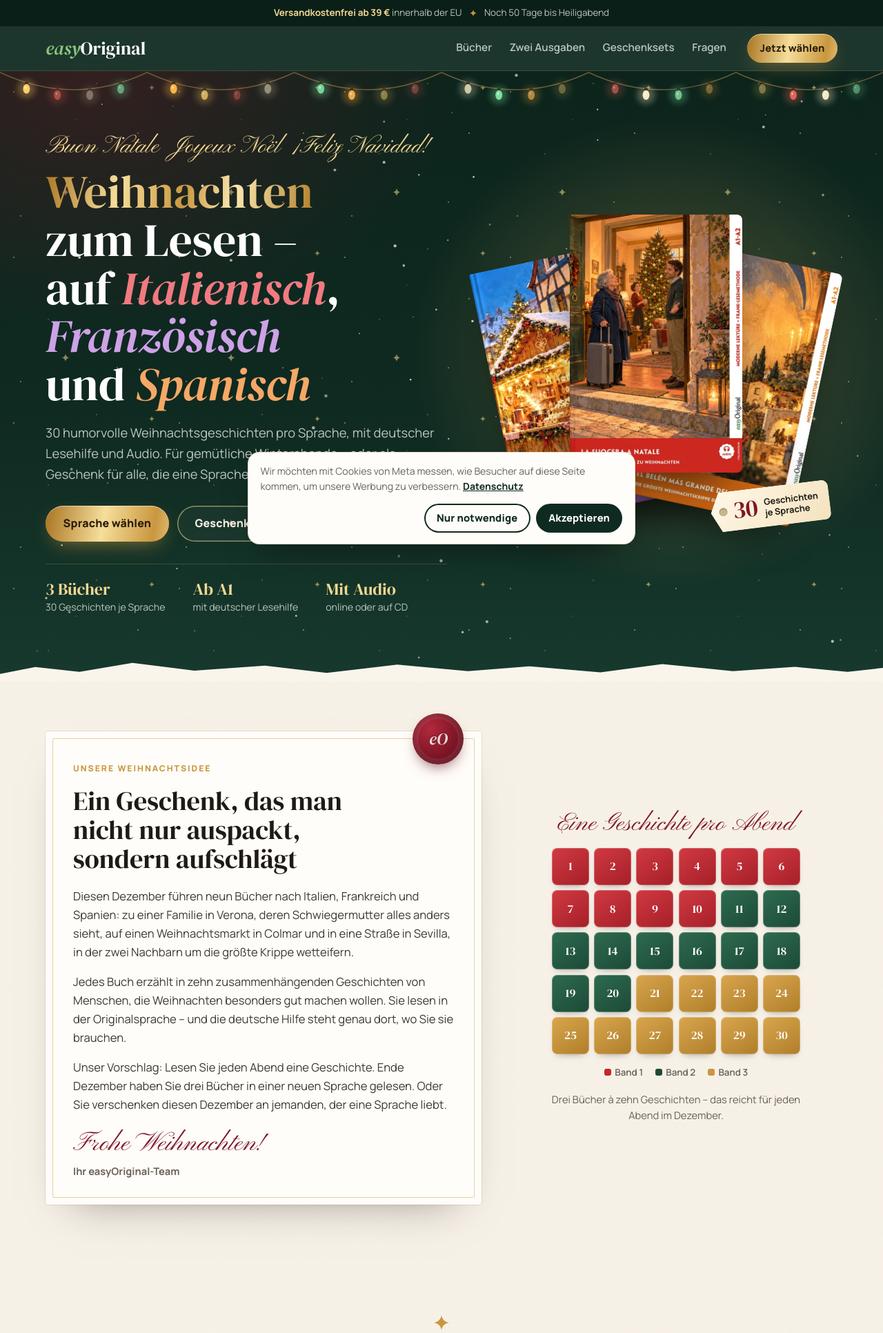
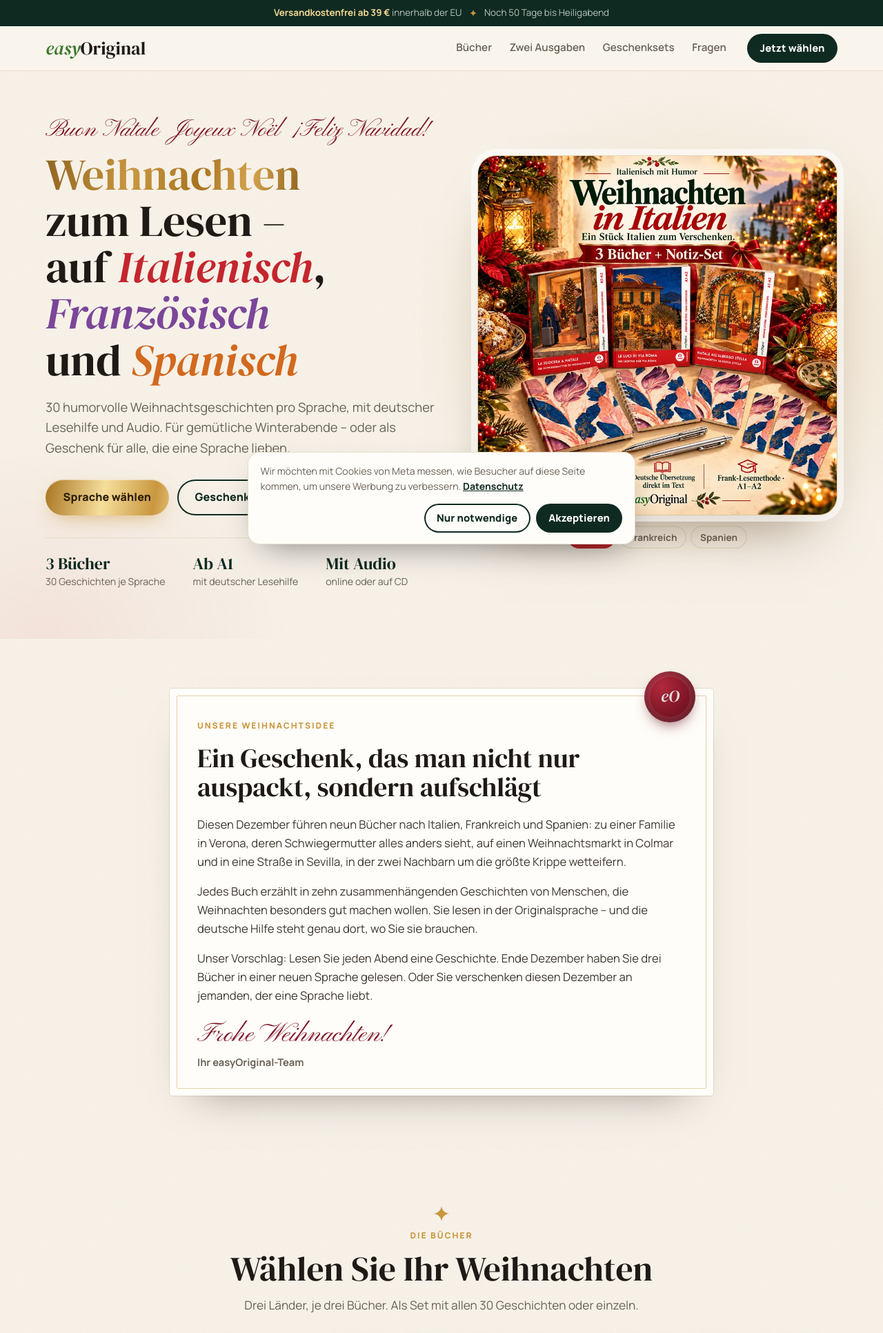
Before and after one commit to anastasiagweb/news_field, a PHP site: page / in a window 1280 px wide. Shown: the top 1932 px of the page at 69% size. Run offline with PHP 8.4, Linux system fonts and the light colour scheme.

Commit message:
Christmas landing: light hero with gift-set slideshow, simpler sections
Back to a light first screen; the three-cover fan is replaced by a
crossfading gift-set photo (IT/FR/ES). Removes the advent grid and the
dark hero effects, restores the plain gift-idea cards.

Co-Authored-By: Claude Opus 5.5 <noreply@anthropic.com>
Claude-Session: https://claude.ai/code/session_015ModAHBmYHy9HvD9CzMQFC

```diff
--- a/christmas-landing/app.js
+++ b/christmas-landing/app.js
@@ -264,15 +264,7 @@
     }).join("");
   }
 
-  // ---------- Advent grid & countdown ----------
-  function renderAdvent() {
-    var now = new Date(), today = now.getMonth() === 11 ? now.getDate() : 0, html = "";
-    for (var d = 1; d <= 30; d++) {
-      var band = d <= 10 ? 1 : d <= 20 ? 2 : 3;
-      html += '<li class="d' + band + (d === today ? " is-today" : "") + '" title="Band ' + band + ', Geschichte ' + (((d - 1) % 10) + 1) + '">' + d + '</li>';
-    }
-    $("#advent").innerHTML = html;
-  }
+  // ---------- Countdown ----------
   function renderCountdown() {
     var now = new Date(), y = now.getFullYear();
     var eve = new Date(y, 11, 24);
@@ -309,41 +301,20 @@
       '<path d="' + wire + '" fill="none" stroke="#6B5A36" stroke-width="1.4"/>' + bulbs + '</svg>';
   }
 
-  // ---------- Snow ----------
-  function initSnow() {
-    var c = $("#snow"); if (!c || !c.getContext) return;
-    var ctx = c.getContext("2d"), flakes = [], W = 0, H = 0, running = true, dpr = Math.min(window.devicePixelRatio || 1, 2);
-    function size() {
-      W = c.clientWidth; H = c.clientHeight; c.width = W * dpr; c.height = H * dpr; ctx.setTransform(dpr, 0, 0, dpr, 0, 0);
-      var n = Math.round(W / (reduceMotion ? 40 : 14));
-      flakes = [];
-      for (var i = 0; i < n; i++) flakes.push({ x: Math.random() * W, y: Math.random() * H, r: Math.random() * 1.8 + .6, s: Math.random() * .5 + .25, d: Math.random() * Math.PI * 2, o: Math.random() * .5 + .35 });
+  // ---------- Hero slideshow ----------
+  function initSlides() {
+    var imgs = document.querySelectorAll("#slides img"), dots = document.querySelectorAll("[data-slide]"), cur = 0, timer = null;
+    if (!imgs.length) return;
+    function show(i) {
+      cur = (i + imgs.length) % imgs.length;
+      Array.prototype.forEach.call(imgs, function (im, k) { im.classList.toggle("is-on", k === cur); });
+      Array.prototype.forEach.call(dots, function (d, k) { d.setAttribute("aria-pressed", String(k === cur)); });
     }
-    function draw() {
-      ctx.clearRect(0, 0, W, H);
-      for (var i = 0; i < flakes.length; i++) {
-        var f = flakes[i];
-        ctx.beginPath(); ctx.arc(f.x, f.y, f.r, 0, 6.283); ctx.fillStyle = "rgba(255,250,235," + f.o + ")"; ctx.fill();
-      }
-    }
-    function step() {
-      if (!running) return;
-      for (var i = 0; i < flakes.length; i++) {
-        var f = flakes[i]; f.d += .01; f.y += f.s; f.x += Math.sin(f.d) * .3;
-        if (f.y > H + 4) { f.y = -4; f.x = Math.random() * W; }
-      }
-      draw(); requestAnimationFrame(step);
-    }
-    size(); draw();
-    window.addEventListener("resize", debounce(function () { size(); draw(); }, 200));
-    if (reduceMotion) return;
-    if ("IntersectionObserver" in window) {
-      new IntersectionObserver(function (en) {
-        var v = en[0].isIntersecting;
-        if (v && !running) { running = true; step(); } else if (!v) running = false;
-      }).observe(c);
-    }
-    step();
+    function start() { if (!reduceMotion) { clearInterval(timer); timer = setInterval(function () { show(cur + 1); }, 4500); } }
+    Array.prototype.forEach.call(dots, function (d) {
+      d.addEventListener("click", function () { show(+d.getAttribute("data-slide")); start(); });
+    });
+    start();
   }
   function debounce(fn, ms) { var t; return function () { clearTimeout(t); t = setTimeout(fn, ms); }; }
 
@@ -395,13 +366,12 @@
   renderTabs($("#langtabs2"));
   renderTabs($("#langtabs3"));
   renderFaq();
-  renderAdvent();
   renderCountdown();
   renderAll();
-  function garlands() { buildGarland($("#garland"), 0); buildGarland($("#garland2"), 2); }
+  function garlands() { buildGarland($("#garland2"), 2); }
   garlands();
   window.addEventListener("resize", debounce(garlands, 200));
-  initSnow();
+  initSlides();
   initMbar();
   initConsent();
 
--- a/christmas-landing/index.html
+++ b/christmas-landing/index.html
@@ -44,7 +44,7 @@
       <a href="#geschenksets">Geschenksets</a>
       <a href="#fragen">Fragen</a>
     </nav>
-    <a class="btn btn--small btn--gold header__cta" href="#buecher" data-track="header">Jetzt wählen</a>
+    <a class="btn btn--small btn--pine header__cta" href="#buecher" data-track="header">Jetzt wählen</a>
   </div>
 </header>
 
@@ -52,8 +52,6 @@
 
   <!-- HERO -->
   <section class="hero">
-    <div class="garland" id="garland" aria-hidden="true"></div>
-    <canvas class="snow" id="snow" aria-hidden="true"></canvas>
     <div class="wrap hero__in">
       <div class="hero__text">
         <p class="script hero__greet"><span lang="it">Buon Natale</span> <span lang="fr">Joyeux Noël</span> <span lang="es">¡Feliz Navidad!</span></p>
@@ -61,7 +59,7 @@
         <p class="hero__lead">30 humorvolle Weihnachtsgeschichten pro Sprache, mit deutscher Lesehilfe und Audio. Für gemütliche Winterabende – oder als Geschenk für alle, die eine Sprache lieben.</p>
         <div class="hero__cta">
           <a class="btn btn--gold" href="#buecher" data-track="hero_books">Sprache wählen</a>
-          <a class="btn btn--ghost" href="#geschenksets" data-track="hero_gifts">Geschenksets ansehen</a>
+          <a class="btn btn--line" href="#geschenksets" data-track="hero_gifts">Geschenksets ansehen</a>
         </div>
         <ul class="hero__facts">
           <li><b>3 Bücher</b><span>30 Geschichten je Sprache</span></li>
@@ -69,17 +67,19 @@
           <li><b>Mit Audio</b><span>online oder auf CD</span></li>
         </ul>
       </div>
-      <div class="hero__art" aria-hidden="true">
-        <div class="halo"></div>
-        <div class="fan">
-          <img class="fan__b fan__b--1" src="img/cover-fr-marche-frank.webp" alt="" width="520" height="780">
-          <img class="fan__b fan__b--2" src="img/cover-it-suocera-frank.webp" alt="" width="520" height="780">
-          <img class="fan__b fan__b--3" src="img/cover-es-belen-frank.webp" alt="" width="520" height="780">
+      <div class="hero__art">
+        <div class="slides" id="slides">
+          <img class="is-on" src="img/gift-it-frank.webp" alt="Geschenkset Weihnachten in Italien: drei Bücher und Notiz-Set" width="900" height="900">
+          <img src="img/gift-fr-frank.webp" alt="Geschenkset Weihnachten in Frankreich: drei Bücher und Notiz-Set" width="900" height="900" loading="lazy">
+          <img src="img/gift-es-frank.webp" alt="Geschenkset Weihnachten in Spanien: drei Bücher und Notiz-Set" width="900" height="900" loading="lazy">
         </div>
-        <div class="tag tag--hero"><span class="tag__hole"></span><b>30</b><span>Geschichten<br>je Sprache</span></div>
+        <div class="slides__dots" role="group" aria-label="Land im Bild">
+          <button type="button" data-slide="0" aria-pressed="true" style="--c:var(--it)">Italien</button>
+          <button type="button" data-slide="1" aria-pressed="false" style="--c:var(--fr)">Frankreich</button>
+          <button type="button" data-slide="2" aria-pressed="false" style="--c:var(--es)">Spanien</button>
+        </div>
       </div>
     </div>
-    <div class="hero__edge" aria-hidden="true"></div>
   </section>
 
   <!-- INTRO -->
@@ -95,14 +95,6 @@
         <p class="script letter__sign">Frohe Weihnachten!</p>
         <p class="letter__from">Ihr easyOriginal-Team</p>
       </article>
-      <aside class="advent" aria-label="30 Geschichten, eine pro Abend">
-        <p class="advent__t">Eine Geschichte pro Abend</p>
-        <ol class="advent__grid" id="advent"></ol>
-        <ul class="advent__legend">
-          <li><i class="d1"></i>Band 1</li><li><i class="d2"></i>Band 2</li><li><i class="d3"></i>Band 3</li>
-        </ul>
-        <p class="advent__note">Drei Bücher à zehn Geschichten – das reicht für jeden Abend im Dezember.</p>
-      </aside>
     </div>
   </section>
 
@@ -175,12 +167,11 @@
         <p class="eyebrow">Geschenkideen</p>
         <h2>Für wen ist das?</h2>
       </header>
-      <div class="string" aria-hidden="true"></div>
-      <ul class="tags">
-        <li class="tag tag--card" style="--c:var(--gold)"><span class="tag__hole"></span><h3>Für sich selbst</h3><p>Der gute Vorsatz, die Sprache wieder aufzunehmen, bekommt einen Anlass: eine Geschichte pro Abend.</p></li>
-        <li class="tag tag--card" style="--c:var(--it)"><span class="tag__hole"></span><h3>Für alle, die von Italien träumen</h3><p>Verona, Ligurien, Comer See – Weihnachtsstimmung auf Italienisch, nicht nur im Urlaub.</p></li>
-        <li class="tag tag--card" style="--c:var(--fr)"><span class="tag__hole"></span><h3>Für Eltern und Großeltern</h3><p>Ideal für Wiedereinsteiger: Mit der Frank-Lesemethode kommt das Schulfranzösisch schnell zurück.</p></li>
-        <li class="tag tag--card" style="--c:var(--es)"><span class="tag__hole"></span><h3>Für Sprachkurs und Wichteln</h3><p>Ein Einzelband ab 6,99 € ist ein Geschenk mit Inhalt, das garantiert gelesen wird.</p></li>
+      <ul class="who">
+        <li style="--c:var(--gold)"><h3>Für sich selbst</h3><p>Der gute Vorsatz, die Sprache wieder aufzunehmen, bekommt einen Anlass: eine Geschichte pro Abend.</p></li>
+        <li style="--c:var(--it)"><h3>Für alle, die von Italien träumen</h3><p>Verona, Ligurien, Comer See – Weihnachtsstimmung auf Italienisch, nicht nur im Urlaub.</p></li>
+        <li style="--c:var(--fr)"><h3>Für Eltern und Großeltern</h3><p>Ideal für Wiedereinsteiger: Mit der Frank-Lesemethode kommt das Schulfranzösisch schnell zurück.</p></li>
+        <li style="--c:var(--es)"><h3>Für Sprachkurs und Wichteln</h3><p>Ein Einzelband ab 6,99 € ist ein Geschenk mit Inhalt, das garantiert gelesen wird.</p></li>
       </ul>
       <ul class="why">
         <li><svg aria-hidden="true"><use href="#i-star"/></svg><b>Zum Lachen</b><span>Schwiegermütter, Nachbarn mit größeren Bäumen, Schwager mit Expertenmeinung.</span></li>
--- a/christmas-landing/styles.css
+++ b/christmas-landing/styles.css
@@ -36,7 +36,7 @@
 section[id], #pages, #gift, #setcard { scroll-margin-top: 76px; }
 html { scroll-behavior: smooth; -webkit-text-size-adjust: 100%; }
 body { margin: 0; background: var(--paper); color: var(--ink); font: 400 1rem/1.62 var(--font-body); -webkit-font-smoothing: antialiased; }
-body::before { content: ""; position: fixed; inset: 0 0 auto; height: env(safe-area-inset-top, 0px); z-index: 60; background: var(--night); }
+body::before { content: ""; position: fixed; inset: 0 0 auto; height: env(safe-area-inset-top, 0px); z-index: 60; background: var(--paper); }
 img { max-width: 100%; height: auto; display: block; }
 a { color: inherit; }
 h1, h2, h3, h4 { font-family: var(--font-display); font-weight: 400; line-height: 1.1; margin: 0; text-wrap: balance; }
@@ -68,61 +68,52 @@ button { font: inherit; color: inherit; }
 .btn--lang:hover { filter: brightness(1.08); }
 
 /* ---------- Top bar & header ---------- */
-.topbar { background: #0A1F18; color: var(--cream-muted); font-size: .84rem; }
+.topbar { background: var(--night); color: var(--cream-muted); font-size: .84rem; }
 .topbar__in { display: flex; flex-wrap: wrap; justify-content: center; align-items: center; gap: .25rem .7rem; padding-block: .5rem; text-align: center; }
 .topbar b { color: var(--gold-hi); }
 .topbar__star { width: 10px; height: 10px; fill: var(--gold); }
-.header { position: sticky; top: env(safe-area-inset-top, 0px); z-index: 50; background: rgba(15, 42, 33, .94); backdrop-filter: blur(10px); -webkit-backdrop-filter: blur(10px); border-bottom: 1px solid rgba(243,216,147,.14); }
+.header { position: sticky; top: env(safe-area-inset-top, 0px); z-index: 50; background: rgba(250, 245, 236, .94); backdrop-filter: blur(10px); -webkit-backdrop-filter: blur(10px); border-bottom: 1px solid var(--line); }
 .header__in { display: flex; align-items: center; gap: 1.5rem; min-height: 64px; }
-.logo { font-family: var(--font-display); font-size: 1.65rem; text-decoration: none; color: #fff; line-height: 1; }
-.logo__easy { color: #8CC57A; font-style: italic; }
+.logo { font-family: var(--font-display); font-size: 1.65rem; text-decoration: none; color: var(--ink); line-height: 1; }
+.logo__easy { color: #3D7A2F; font-style: italic; }
 .nav { display: flex; gap: 1.6rem; margin-left: auto; font-weight: 600; font-size: .95rem; }
-.nav a { text-decoration: none; color: var(--cream-muted); transition: color .2s; }
-.nav a:hover { color: var(--gold-hi); }
+.nav a { text-decoration: none; color: var(--muted); transition: color .2s; }
+.nav a:hover { color: var(--ink); }
 .header__cta { margin-left: .4rem; }
 
-/* ---------- Hero ---------- */
-.hero { position: relative; overflow: hidden; color: var(--cream);
+/* ---------- Hero (light) ---------- */
+.hero { position: relative; overflow: hidden; color: var(--ink);
   background:
-    radial-gradient(42% 55% at 76% 46%, rgba(243, 196, 110, .30), transparent 70%),
-    radial-gradient(60% 60% at 10% 0%, rgba(126, 22, 38, .35), transparent 70%),
-    var(--starfield),
-    linear-gradient(180deg, #0C241C 0%, var(--night) 55%, var(--night-2) 100%); }
+    radial-gradient(45% 60% at 78% 45%, rgba(201, 151, 63, .22), transparent 70%),
+    radial-gradient(40% 50% at 5% 100%, rgba(196, 38, 46, .07), transparent 70%),
+    var(--grain), var(--paper); }
 .garland { position: absolute; left: 0; right: 0; top: 0; height: 70px; z-index: 2; pointer-events: none; }
 .garland svg { width: 100%; height: 100%; display: block; overflow: visible; }
 .bulb { animation: twinkle 3.2s ease-in-out infinite; }
 @keyframes twinkle { 0%, 100% { opacity: 1; } 50% { opacity: .4; } }
-.snow { position: absolute; inset: 0; width: 100%; height: 100%; z-index: 1; pointer-events: none; }
-.hero__in { position: relative; z-index: 3; display: grid; grid-template-columns: 1.05fr .95fr; gap: 2.5rem; align-items: center; padding-block: 5.5rem 6rem; }
+.hero__in { position: relative; z-index: 3; display: grid; grid-template-columns: 1.05fr .95fr; gap: 3rem; align-items: center; padding-block: 4rem 4.5rem; }
 .hero__text { min-width: 0; }
-.hero__greet { font-size: clamp(1.7rem, 3vw, 2.2rem); color: var(--gold-hi); line-height: 1.25; display: flex; flex-wrap: wrap; gap: 0 1.1rem; margin-bottom: .5rem; }
-.hero h1 { font-size: clamp(2.4rem, 5.4vw, 4.2rem); line-height: 1.04; color: #fff; }
+.hero__greet { font-size: clamp(1.7rem, 3vw, 2.2rem); color: var(--berry); line-height: 1.25; display: flex; flex-wrap: wrap; gap: 0 1.1rem; margin-bottom: .5rem; }
+.hero h1 { font-size: clamp(2.4rem, 5.2vw, 4rem); line-height: 1.05; }
 .hero h1 em { font-style: italic; }
-.hero__lead { margin-top: 1.3rem; font-size: 1.15rem; color: var(--cream-muted); max-width: 33em; }
+.hero .foil { background: linear-gradient(100deg, #8F6420 0%, #C9973F 35%, #A87421 60%, #D4A24C 80%, #8F6420 100%); -webkit-background-clip: text; background-clip: text; }
+.hero .t-it { color: var(--it); } .hero .t-fr { color: var(--fr); } .hero .t-es { color: var(--es); }
+.hero__lead { margin-top: 1.3rem; font-size: 1.15rem; color: var(--muted); max-width: 33em; }
 .hero__cta { display: flex; flex-wrap: wrap; gap: .75rem; margin-top: 1.9rem; }
 .hero__cta--center { justify-content: center; }
-.hero__facts { list-style: none; padding: 1.4rem 0 0; margin: 2rem 0 0; display: flex; flex-wrap: wrap; gap: 1.25rem 2.5rem; border-top: 1px solid rgba(243,216,147,.18); }
+.hero__facts { list-style: none; padding: 1.4rem 0 0; margin: 2rem 0 0; display: flex; flex-wrap: wrap; gap: 1.25rem 2.5rem; border-top: 1px solid var(--line); }
 .hero__facts li { display: flex; flex-direction: column; }
-.hero__facts b { font-family: var(--font-display); font-weight: 400; font-size: 1.5rem; color: var(--gold-hi); line-height: 1.2; }
-.hero__facts span { font-size: .88rem; color: var(--cream-muted); }
-.hero__art { position: relative; min-width: 0; }
-.halo { position: absolute; inset: 6% 4%; border-radius: 50%; background: radial-gradient(circle, rgba(255, 214, 140, .42), transparent 65%); filter: blur(8px); }
-.fan { position: relative; width: min(100%, 480px); aspect-ratio: 1 / 1; margin: 0 auto; }
-.fan__b { position: absolute; width: 52%; aspect-ratio: 2 / 3; object-fit: cover; border-radius: 3px 8px 8px 3px; box-shadow: 0 34px 60px -24px rgba(0,0,0,.75); transition: transform .6s cubic-bezier(.2,.8,.2,1); }
-.fan__b--1 { left: 1%; top: 14%; transform: rotate(-12deg); }
-.fan__b--3 { right: 1%; top: 14%; transform: rotate(12deg); }
-.fan__b--2 { left: 24%; top: 2%; z-index: 2; }
-.fan:hover .fan__b--1 { transform: rotate(-15deg) translateX(-10px); }
-.fan:hover .fan__b--3 { transform: rotate(15deg) translateX(10px); }
-.hero__edge { position: absolute; left: 0; right: 0; bottom: -1px; height: 40px; z-index: 3; background: var(--paper); clip-path: polygon(0 100%, 0 70%, 4% 45%, 9% 62%, 15% 30%, 22% 58%, 30% 40%, 37% 66%, 45% 36%, 53% 60%, 60% 42%, 68% 64%, 75% 34%, 83% 60%, 90% 44%, 96% 62%, 100% 48%, 100% 100%); }
+.hero__facts b { font-family: var(--font-display); font-weight: 400; font-size: 1.5rem; color: var(--night); line-height: 1.2; }
+.hero__facts span { font-size: .88rem; color: var(--muted); }
+.hero__art { position: relative; min-width: 0; display: grid; gap: 1rem; justify-items: center; }
+.slides { position: relative; width: min(100%, 520px); aspect-ratio: 1 / 1; border-radius: 26px; overflow: hidden; background: var(--paper-2);
+  box-shadow: 0 0 0 1px rgba(201,151,63,.35), 0 0 0 10px rgba(255,255,255,.6), 0 50px 80px -40px rgba(80, 50, 20, .55); }
+.slides img { position: absolute; inset: 0; width: 100%; height: 100%; object-fit: cover; opacity: 0; transform: scale(1.03); transition: opacity 1.1s ease, transform 6s ease; }
+.slides img.is-on { opacity: 1; transform: scale(1); }
+.slides__dots { display: flex; flex-wrap: wrap; justify-content: center; gap: .4rem; }
+.slides__dots button { border: 0; cursor: pointer; font-weight: 700; font-size: .85rem; padding: .35rem .85rem; border-radius: 999px; background: transparent; color: var(--muted); box-shadow: inset 0 0 0 1.5px var(--line); transition: background-color .2s, color .2s; }
+.slides__dots button[aria-pressed="true"] { background: var(--c); color: #fff; box-shadow: none; }
 
-/* Gift tags */
-.tag { position: relative; }
-.tag__hole { position: absolute; width: 12px; height: 12px; border-radius: 50%; background: var(--paper-2); box-shadow: inset 0 1px 2px rgba(0,0,0,.3); }
-.tag--hero { position: absolute; z-index: 4; right: 2%; bottom: 4%; transform: rotate(-7deg); display: flex; align-items: center; gap: .6rem; padding: .7rem 1rem .7rem 2rem; background: linear-gradient(135deg, #FFF8E8, #F3E2BE); color: var(--ink); box-shadow: 0 18px 30px -12px rgba(0,0,0,.6); clip-path: polygon(14px 0, 100% 0, 100% 100%, 14px 100%, 0 50%); border-radius: 0 10px 10px 0; }
-.tag--hero .tag__hole { left: 12px; top: calc(50% - 6px); background: #C9B58C; }
-.tag--hero b { font-family: var(--font-display); font-weight: 400; font-size: 2.2rem; color: var(--berry); line-height: 1; }
-.tag--hero span { font-size: .8rem; font-weight: 700; line-height: 1.25; }
 
 /* ---------- Sections ---------- */
 .sec { position: relative; padding-block: 5rem; }
@@ -143,7 +134,7 @@ button { font: inherit; color: inherit; }
 
 /* ---------- Intro letter ---------- */
 .intro { padding-top: 4.5rem; }
-.intro__in { display: grid; grid-template-columns: minmax(0, 1.35fr) minmax(0, 1fr); gap: 3rem; align-items: center; }
+.intro__in { display: grid; grid-template-columns: minmax(0, 1fr); max-width: 820px; margin-inline: auto; }
 .letter { position: relative; background: var(--card); padding: 2.75rem 2.5rem 2.25rem; border-radius: 4px; box-shadow: 0 30px 60px -40px rgba(31, 26, 21, .5), 0 0 0 1px var(--line); display: grid; gap: 1rem; }
 .letter::before { content: ""; position: absolute; inset: 10px; border: 1px solid rgba(201, 151, 63, .45); pointer-events: none; border-radius: 2px; }
 .letter h2 { font-size: clamp(1.75rem, 3.2vw, 2.4rem); margin-bottom: .25rem; }
@@ -151,19 +142,6 @@ button { font: inherit; color: inherit; }
 .letter__sign { font-size: 2.4rem; color: var(--berry); line-height: 1.1; margin-top: .4rem; }
 .letter__from { font-weight: 700; color: var(--muted); font-size: .92rem; margin-top: -.6rem; }
 .seal { position: absolute; right: 1.6rem; top: -1.6rem; width: 74px; height: 74px; border-radius: 50%; display: grid; place-items: center; color: rgba(255,255,255,.85); font-family: var(--font-display); font-style: italic; font-size: 1.5rem; background: radial-gradient(circle at 35% 30%, #B2283C, var(--berry) 55%, var(--berry-2)); box-shadow: 0 10px 20px -8px rgba(94, 15, 28, .7), inset 0 0 0 6px rgba(0,0,0,.08), inset 0 0 0 8px rgba(255,255,255,.08); text-shadow: 0 -1px 0 rgba(0,0,0,.35); }
-.advent { display: grid; gap: 1rem; justify-items: center; text-align: center; }
-.advent__t { font-family: var(--font-script); font-size: 2.3rem; color: var(--berry); line-height: 1; }
-.advent__grid { list-style: none; padding: 0; margin: 0; display: grid; grid-template-columns: repeat(6, minmax(0, 1fr)); gap: .45rem; width: min(100%, 360px); }
-.advent__grid li { aspect-ratio: 1; border-radius: 8px; display: grid; place-items: center; font-family: var(--font-display); font-size: 1.05rem; color: #fff; box-shadow: inset 0 0 0 1px rgba(255,255,255,.25), 0 6px 12px -8px rgba(0,0,0,.5); transition: transform .2s; }
-.advent__grid li:hover { transform: translateY(-2px) rotate(-3deg); }
-.advent__grid .d1 { background: linear-gradient(145deg, #D13A42, #A51F28); }
-.advent__grid .d2 { background: linear-gradient(145deg, #2E6B4F, #1C4A38); }
-.advent__grid .d3 { background: linear-gradient(145deg, #D9A64E, #B07E2A); }
-.advent__grid li.is-today { box-shadow: 0 0 0 3px var(--gold-hi), 0 0 18px 2px rgba(243,216,147,.9); }
-.advent__legend { list-style: none; padding: 0; margin: 0; display: flex; gap: 1.1rem; font-size: .84rem; color: var(--muted); font-weight: 600; }
-.advent__legend i { display: inline-block; width: 10px; height: 10px; border-radius: 3px; margin-right: .35rem; }
-.advent__legend .d1 { background: #C4262E; } .advent__legend .d2 { background: #1C4A38; } .advent__legend .d3 { background: #C9973F; }
-.advent__note { font-size: .92rem; color: var(--muted); max-width: 26em; }
 
 /* ---------- Postcards (language choice) ---------- */
 .postcards { display: grid; grid-template-columns: repeat(3, minmax(0, 1fr)); gap: 1rem; margin-bottom: 1.75rem; }
```
Also changed, not shown: other parts of christmas-landing/styles.css (+12 -20 lines), christmas-landing/README.md.
